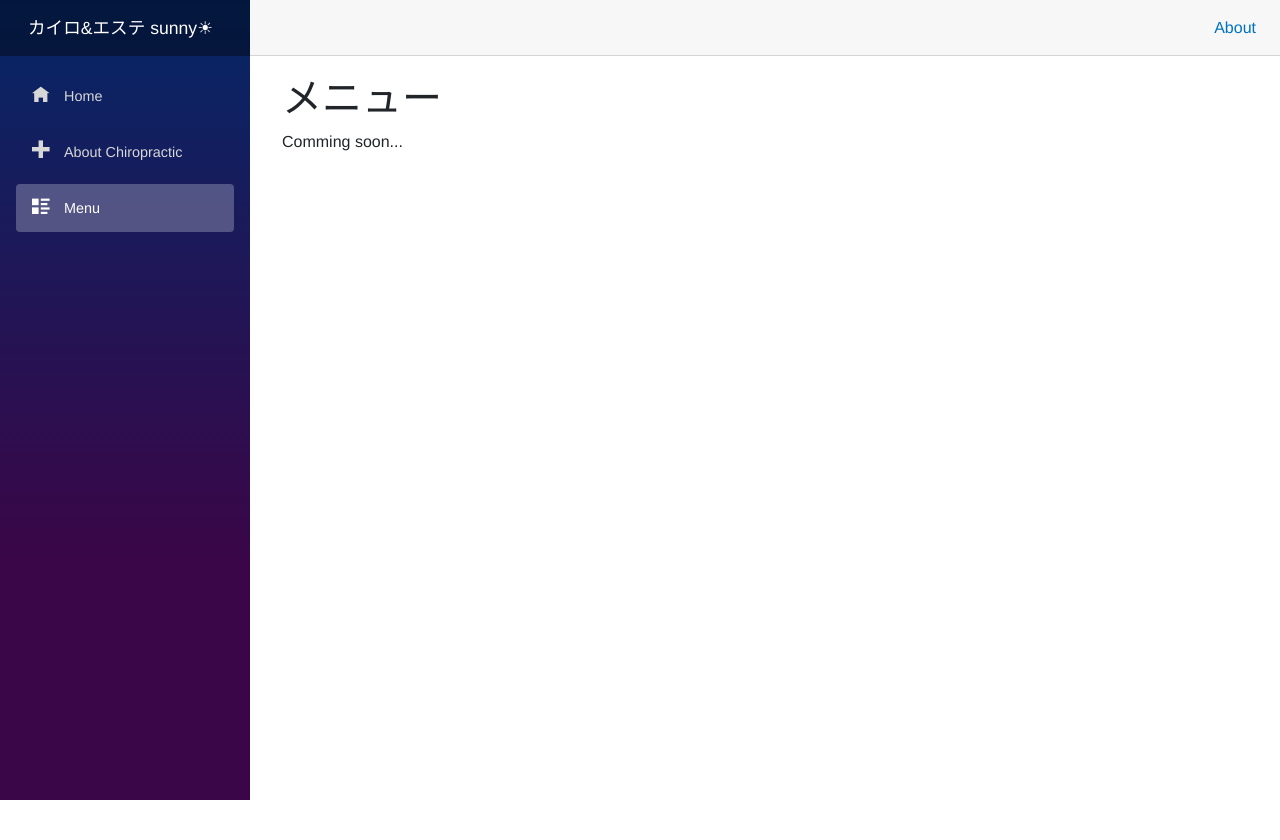
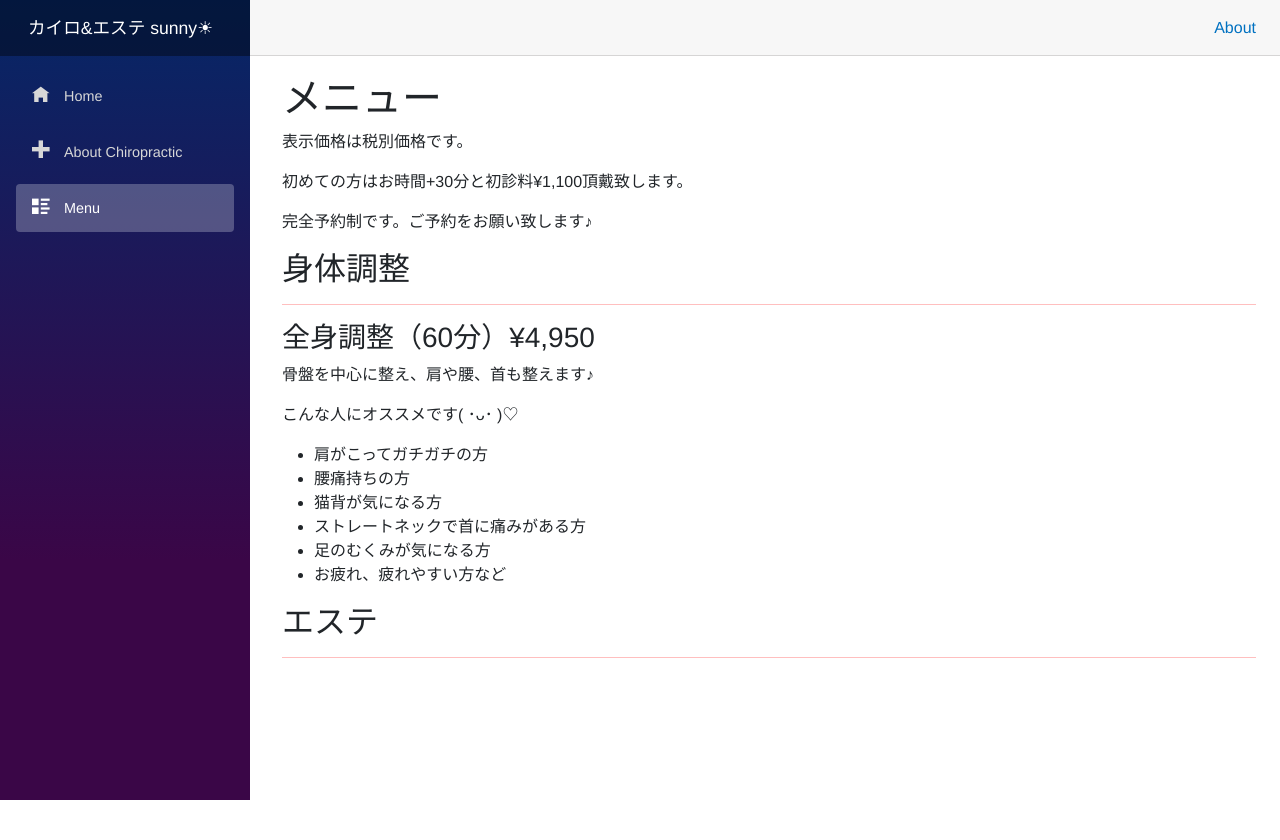
Before and after one commit to rakekiyo/sunny-hp_old, an ASP.NET Core app: page /menu in a window 1280 px wide. Run offline with ASP.NET Core 8, Linux system fonts and the light colour scheme; style sheets or scripts are compiled from the project's sources; some web fonts are replaced.

Commit message:
メニューの枠を作成

```diff
--- a/blazor-app/Pages/About.razor
+++ b/blazor-app/Pages/About.razor
@@ -2,8 +2,8 @@
 
 <PageTitle>about</PageTitle>
 
-<section class="sunny-title">
-<h1>カイロプラクティックとは</h1>
+<section>
+<h1 class="sunny-title">カイロプラクティックとは</h1>
 </section>
 
 <p>Comming soon...</p>
--- a/blazor-app/Pages/Menu.razor
+++ b/blazor-app/Pages/Menu.razor
@@ -3,11 +3,41 @@
 
 <PageTitle>menu</PageTitle>
 
-<section class="sunny-title">
-<h1>メニュー</h1>
+<section>
+  <h1 class="sunny-title">メニュー</h1>
 </section>
 
-<p>Comming soon...</p>
+<section>
+  <p>表示価格は税別価格です。</p>
+  <p>初めての方はお時間+30分と初診料¥1,100頂戴致します。</p>
+  <p>完全予約制です。ご予約をお願い致します♪</p>
+</section>
+
+<section>
+  <h2 class="sunny-subtitle">身体調整</h2>
+  <hr>
+  <div class="sunny-menu-container">
+    <h3 class="sunny-menu-title">全身調整（60分）¥4,950</h3>
+    <div class="sunny-menu-content">
+      <p>骨盤を中心に整え、肩や腰、首も整えます♪</p>
+      <p>こんな人にオススメです( ･ᴗ･ )♡</p>
+      <ul>
+        <li>肩がこってガチガチの方</li>
+        <li>腰痛持ちの方</li>
+        <li>猫背が気になる方</li>
+        <li>ストレートネックで首に痛みがある方</li>
+        <li>足のむくみが気になる方</li>
+        <li>お疲れ、疲れやすい方など</li>
+      </ul>
+    </div>
+  </div>
+</section>
+
+<section>
+  <h2 class="sunny-subtitle">エステ</h2>
+  <hr>
+  <div class="sunny-menu-container"></div>
+</section>
 
 @* <p>This component demonstrates fetching data from the server.</p>
 
--- a/blazor-app/wwwroot/css/sunny.css
+++ b/blazor-app/wwwroot/css/sunny.css
@@ -1,8 +1,8 @@
 @import url(./font/SetoFont.css);
 
 .sunny-logo
-.sunny-title h1,
-.sunny-section h2 {
+.sunny-title,
+.sunny-subtitle {
     font-family: '瀬戸フォント-SP', 'SetoFont', 'Helvetica Neue', Helvetica, Arial, sans-serif;
 }
 
```
Also changed, not shown: blazor-app/Pages/Index.razor (+8 -8 lines). Lines whose indentation alone changed are shown as unchanged.
